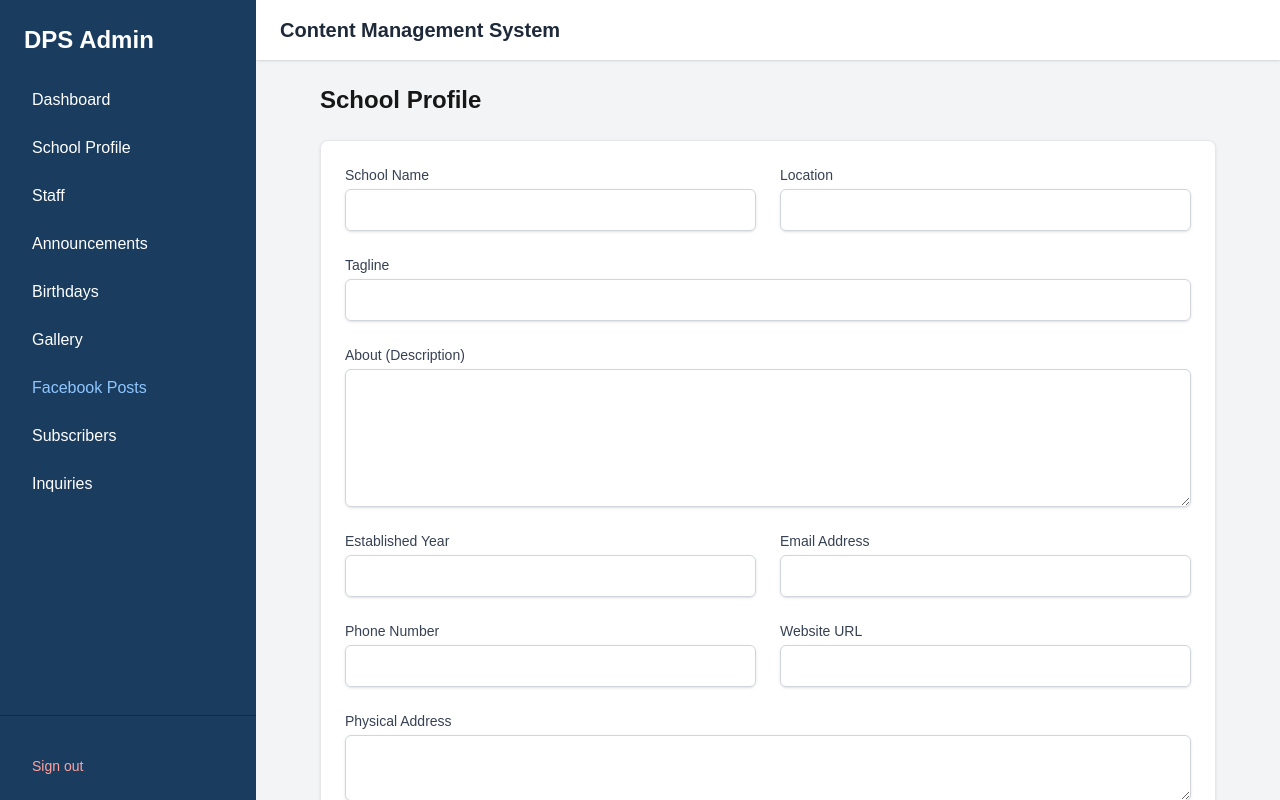
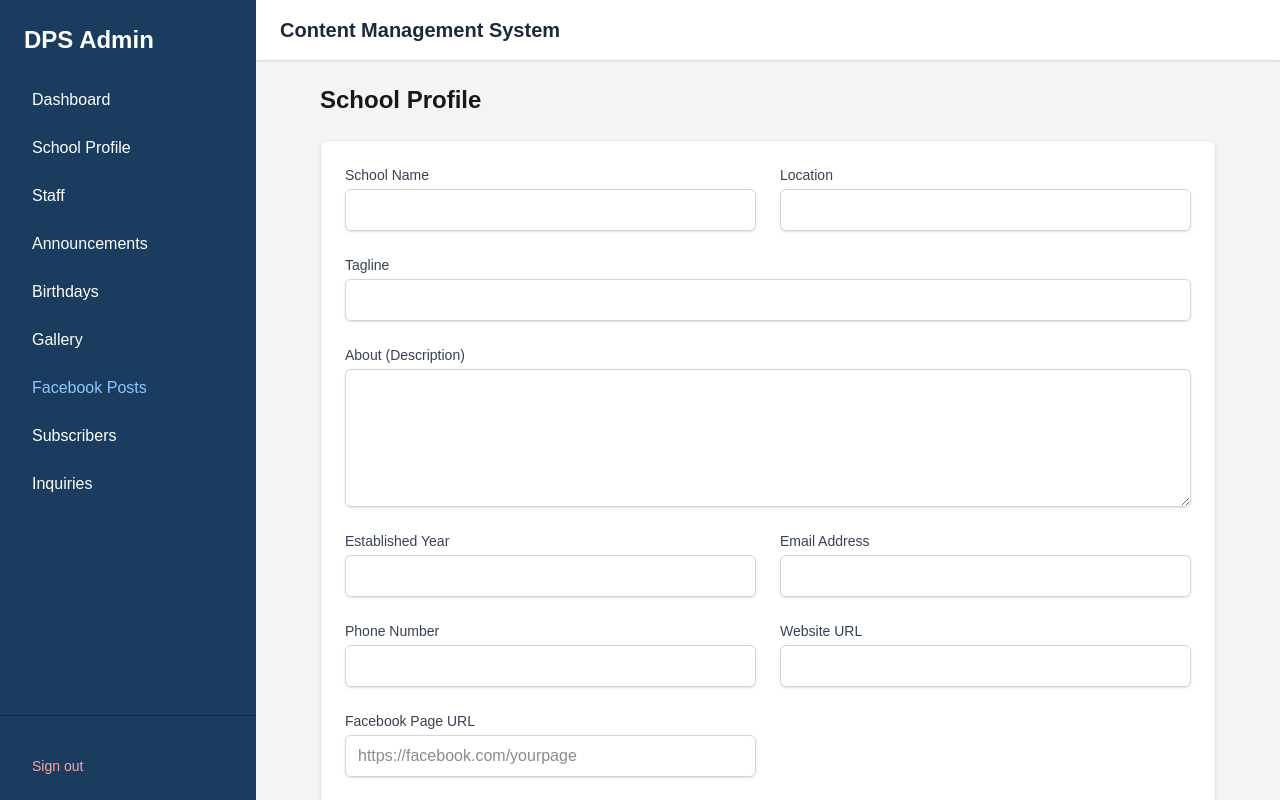
Before and after one commit to misurana/DPS, a Next.js app: page /admin/school-profile in a window 1280 px wide. Built offline with nearby package versions, Linux system fonts and the light colour scheme; no server answers; the database is empty.

Commit message:
feat: Add Facebook Page URL to School Profile editor

```diff
--- a/src/app/admin/school-profile/actions.ts
+++ b/src/app/admin/school-profile/actions.ts
@@ -16,6 +16,7 @@ export async function updateSchoolProfile(formData: FormData) {
     phone: formData.get('phone') as string,
     address: formData.get('address') as string,
     website_url: formData.get('website_url') as string,
+    facebook_page_url: formData.get('facebook_page_url') as string,
   }
 
   // Check if profile exists
--- a/src/app/admin/school-profile/page.tsx
+++ b/src/app/admin/school-profile/page.tsx
@@ -86,6 +86,16 @@ export default async function SchoolProfilePage() {
                 className="mt-1 block w-full rounded-md border border-gray-300 px-3 py-2 shadow-sm focus:border-indigo-500 focus:outline-none focus:ring-indigo-500"
               />
             </div>
+            <div>
+              <label className="block text-sm font-medium text-gray-700">Facebook Page URL</label>
+              <input
+                type="url"
+                name="facebook_page_url"
+                defaultValue={profile?.facebook_page_url || ''}
+                placeholder="https://facebook.com/yourpage"
+                className="mt-1 block w-full rounded-md border border-gray-300 px-3 py-2 shadow-sm focus:border-indigo-500 focus:outline-none focus:ring-indigo-500"
+              />
+            </div>
             <div className="md:col-span-2">
               <label className="block text-sm font-medium text-gray-700">Physical Address</label>
               <textarea
```
